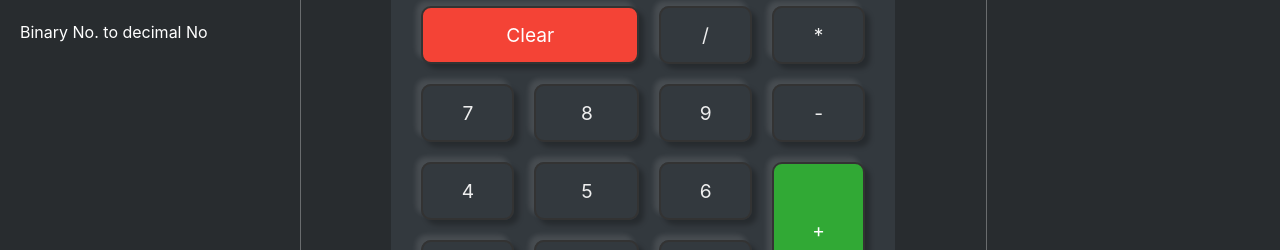
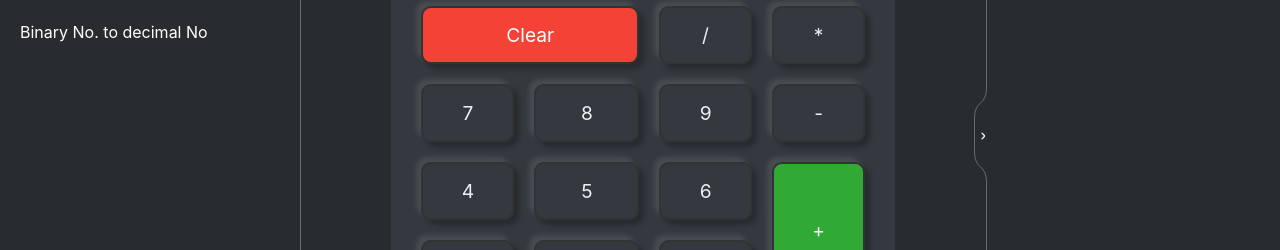
Before and after one commit to adarsh3699/Bhemu-Calculator, a React (Create React App) app: page / in a window 1280 px wide. Shown: the part 288-538 px from the top of the page. Built offline with nearby package versions, Linux system fonts and the light colour scheme.

Commit message:
chore: Add hide button to calculator history section

```diff
--- a/src/components/screen/calculator/Calculator.js
+++ b/src/components/screen/calculator/Calculator.js
@@ -71,6 +71,38 @@ function Calculator() {
 				</div>
 			</div>
 			<div className="calcHistory right">
+				<button className="arrow" type="button" aria-label="Hide">
+					<svg
+						xmlns="http://www.w3.org/2000/svg"
+						viewBox="0 0 13 96"
+						width="13"
+						height="96"
+						fill="none"
+						className="IrLwCg"
+					>
+						<path className="arowCurve" d="M0,0 h1 c0,20,12,12,12,32 v32 c0,20,-12,12,-12,32 H0 z"></path>
+						<path className="arowBorder" d="M0.5,0 c0,20,12,12,12,32 v32 c0,20,-12,12,-12,32"></path>
+					</svg>
+					<div className="arrowIconDiv">
+						<span aria-hidden="true" className="R3BUpw dkWypw RMcv3A lmfTqA">
+							<svg
+								xmlns="http://www.w3.org/2000/svg"
+								width="12"
+								height="12"
+								viewBox="0 0 12 12"
+								fill="none"
+							>
+								<path
+									stroke="currentColor"
+									strokeLinecap="round"
+									strokeWidth="1.25"
+									d="M7 3.17 4.88 5.3a1 1 0 0 0 0 1.42L7 8.83"
+								></path>
+							</svg>
+						</span>
+					</div>
+				</button>
+
 				<div className="historyTitle">
 					<h1>History</h1>
 					<div className="clearIcon" onClick={() => setHistory([])}></div>
--- a/src/components/screen/calculator/calculator.css
+++ b/src/components/screen/calculator/calculator.css
@@ -97,6 +97,35 @@
 	height: 100%;
 	padding: 0 20px;
 	box-sizing: border-box;
+	position: relative;
+}
+
+.arrow {
+	position: absolute;
+	left: 0;
+	top: 50%;
+	height: 130px;
+	border: unset;
+	background-color: unset;
+	outline: unset;
+	transform: rotate(180deg) translate(calc(80% - 1px), 50%);
+	display: grid;
+	place-items: center;
+	/* cursor: pointer; */
+}
+
+.arowCurve {
+	fill: #282c2f;
+}
+
+.arowBorder {
+	stroke: rgba(255, 255, 255, 0.3);
+}
+
+.arrowIconDiv {
+	align-self: center;
+	margin-right: 5px;
+	position: absolute;
 }
 
 .historyTitle {
@@ -114,10 +143,6 @@
 }
 
 .clearIcon:hover {
-	transform: scale(1.1);
-}
-
-.historyTitle img:hover {
 	transform: scale(1.1);
 }
 
@@ -165,6 +190,18 @@
 	border-left: thin solid rgba(0, 0, 0, 0.3);
 }
 
+.light .arowCurve {
+	fill: #f1f1f1;
+}
+
+.dark .arrowIconDiv {
+	color: white;
+}
+
+.light .arowBorder {
+	stroke: rgba(0, 0, 0, 0.3);
+}
+
 .light .clearIcon {
 	background-image: url('../../../assets/clearIconBlack.png');
 }
@@ -190,6 +227,10 @@
 		width: 100%;
 	}
 
+	.arrow {
+		display: none;
+	}
+
 	.calculator {
 		border-radius: unset;
 		padding: 10px;
```
